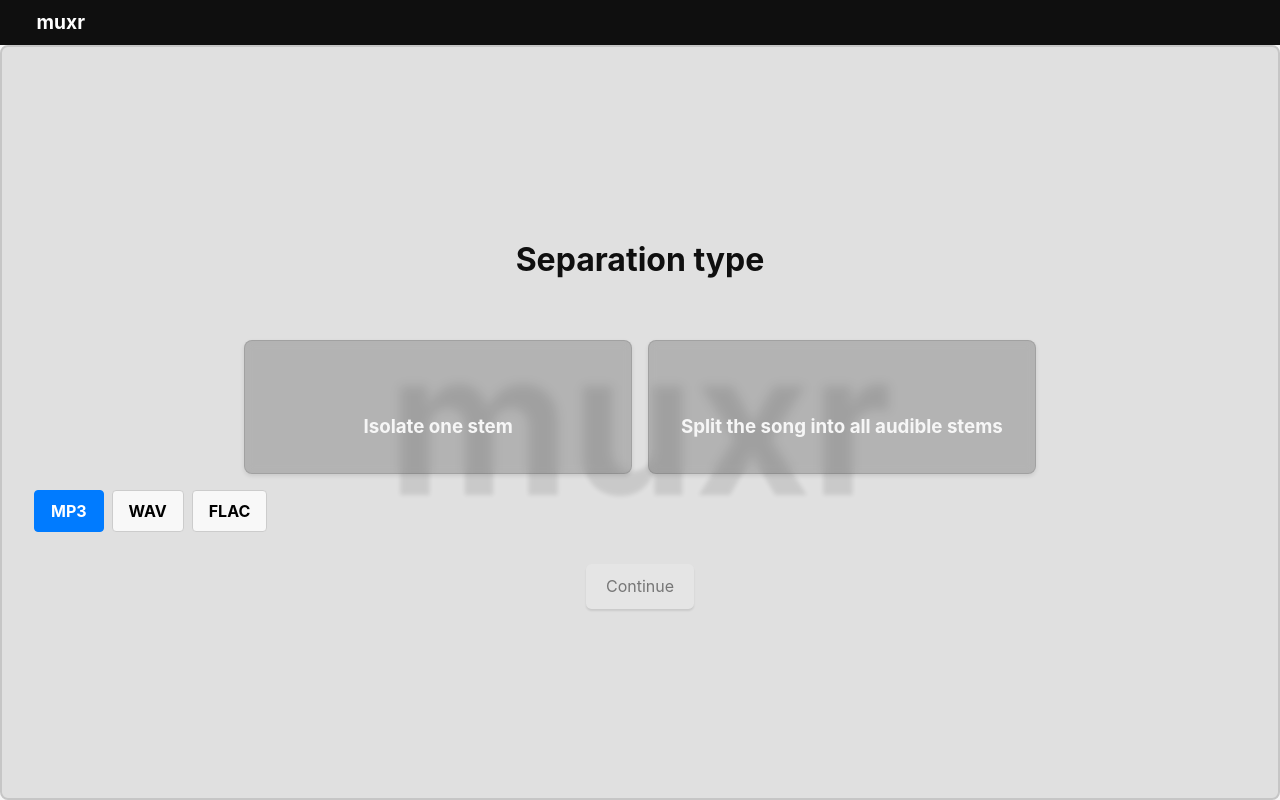
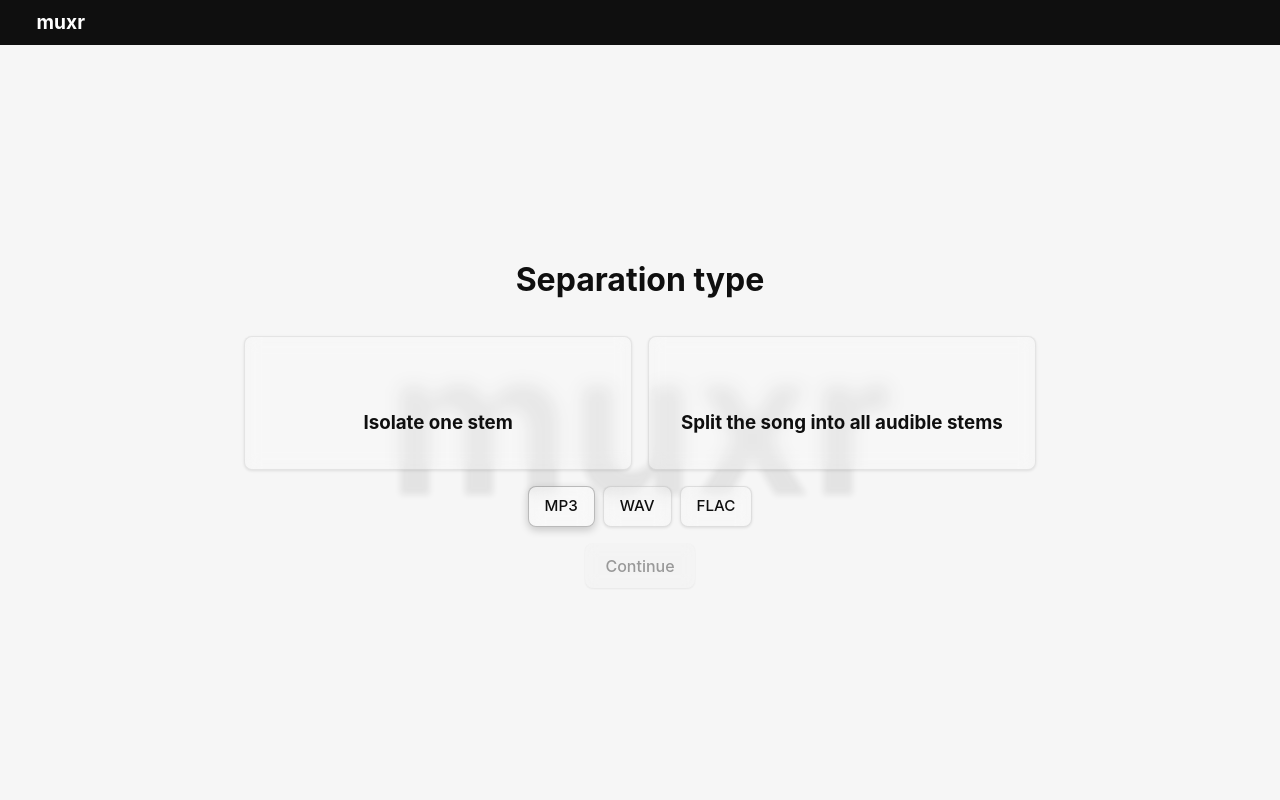
Before and after one commit to fjenda/muxr, a SvelteKit app in the folder web/: page /configure in a window 1280 px wide. Built offline with nearby package versions, Linux system fonts and the light colour scheme; some icons are missing.

Commit message:
style: globalized scss

```diff
--- a/web/src/lib/components/Button.svelte
+++ b/web/src/lib/components/Button.svelte
@@ -6,50 +6,59 @@
     {@render children()}
 </button>
 
-<style>
+<style lang="scss">
   button {
-        border-radius: 0.35rem;
-        border: 1px solid transparent;
+    display: inline-flex;
+    align-items: center;
+    justify-content: center;
     padding: 0.6em 1.2em;
     font-size: 1em;
+    font-weight: 500;
+    border-radius: 0.5rem;
+    border: 1px solid rgba(255, 255, 255, 0.1);
+    background: rgba(255, 255, 255, 0.08);
     color: var(--text-color-light);
-        background-color: #eaeaea;
-        transition: border-color 0.15s ease-in-out,
-                    background-color 0.15s ease-in-out,
-                    box-shadow 0.15s ease-in-out;
-        box-shadow: 0 2px 2px rgba(0, 0, 0, 0.2);
+    backdrop-filter: blur(6px);
+    -webkit-backdrop-filter: blur(6px);
+    box-shadow: 0 1px 2px rgba(0, 0, 0, 0.15);
+    transition: all 0.2s ease-in-out;
     cursor: pointer;
     outline: none;
-        display: flex;
+
+    &:hover,
+    &:focus-visible {
+      background: rgba(255, 255, 255, 0.12);
+      box-shadow: 0 2px 4px rgba(0, 0, 0, 0.2);
+      border-color: rgba(255, 255, 255, 0.2);
     }
 
-    button:active,
-    button:focus-within,
-    button:focus,
-    button:hover {
-        border-color: var(--border-color-light);
+    &:active {
+      box-shadow: 0 1px 2px rgba(0, 0, 0, 0.2);
     }
 
-    button:disabled {
-        opacity: 0.5;
+    &:disabled {
+      opacity: 0.4;
       cursor: not-allowed;
-    }
-
-    button:disabled:hover {
+      pointer-events: none;
+      background: rgba(200, 200, 200, 0.1);
       border-color: transparent;
     }
 
     @media (prefers-color-scheme: dark) {
-        button {
+      background: rgba(32, 32, 32, 0.2);
       color: var(--text-color-dark);
-            background-color: #303030;
+      border: 1px solid rgba(255, 255, 255, 0.1);
+      box-shadow: 0 1px 2px rgba(0, 0, 0, 0.2);
+
+      &:hover,
+      &:focus-visible {
+        background: rgba(50, 50, 50, 0.25);
+        border-color: rgba(255, 255, 255, 0.2);
       }
 
-        button:active,
-        button:focus-within,
-        button:focus,
-        button:hover {
-            border-color: var(--border-color-dark);
+      &:disabled {
+        background: rgba(60, 60, 60, 0.1);
+      }
     }
   }
 </style>
--- a/web/src/lib/components/Card.svelte
+++ b/web/src/lib/components/Card.svelte
@@ -1,6 +1,7 @@
 <script lang="ts">
     import type { IconDefinition } from "@fortawesome/free-solid-svg-icons";
     import { FontAwesomeIcon } from "@fortawesome/svelte-fontawesome";
+    import { getWaveformColor } from "$utils/getWaveformColor";
 
     interface CardProps {
         icon: IconDefinition;
@@ -13,7 +14,9 @@
     let { icon, title, selected = false, onClick, children }: CardProps = $props();
 </script>
 
-<div class="card" class:highlighted={selected} onclick={onClick} role="button" tabindex="0">
+<div class="card" class:highlighted={selected} onclick={onClick} role="button" tabindex="0"
+     style={getWaveformColor(title) ? `--waveform-color: ${getWaveformColor(title)}` : undefined}
+>
     <div class="icon">
         <FontAwesomeIcon icon={icon} size="3x"/>
     </div>
@@ -25,63 +28,79 @@
     {/if}
 </div>
 
-<style>
-    .card {
-        display: flex;
-        flex-direction: column;
-        align-items: center;
-        padding: 2rem;
-        gap: 1rem;
-        border-radius: 0.5rem;
-        box-shadow: 0 2px 4px rgba(0, 0, 0, 0.1);
-        transition: background-color 0.3s ease, box-shadow 0.3s ease;
+<style lang="scss">
+  $blur: 8px;
+  $radius: 0.5rem;
+  $padding: 2rem;
+  $gap: 1rem;
+  $text-dark: var(--text-color-dark);
+  $text-light: var(--text-color-light, #222);
 
-        background-color: rgba(0, 0, 0, 0.2);
-        color: var(--text-color-dark);
-        backdrop-filter: blur(5px);
-        -webkit-backdrop-filter: blur(5px);
-        border: 1px solid rgba(0, 0, 0, 0.1);
+  .card {
+    display: flex;
+    flex-direction: column;
+    align-items: center;
+    cursor: pointer;
+    padding: $padding;
+    gap: $gap;
+    border-radius: $radius;
+    transition: background 0.3s ease,
+    box-shadow 0.3s ease,
+    transform 0.2s ease,
+    border 0.3s ease;
+    color: $text-dark;
+    backdrop-filter: blur($blur);
+    -webkit-backdrop-filter: blur($blur);
+    border: 1px solid rgba(255, 255, 255, 0.08);
+    background: linear-gradient(135deg, rgba(24, 24, 24, 0.6), rgba(32, 28, 28, 0.4));
+    box-shadow: 0 1px 3px rgba(0, 0, 0, 0.2);
+
+    &:hover {
+      background: linear-gradient(135deg, rgba(32, 32, 32, 0.6), rgba(40, 36, 36, 0.4));
+      box-shadow: 0 3px 6px rgba(0, 0, 0, 0.25);
+      border: 1px solid rgba(255, 255, 255, 0.12);
+      border: 1px solid var(--waveform-color, rgba(255, 255, 255, 0.15));
     }
 
-    .card:hover {
-        background-color: rgba(0, 0, 0, 0.1);
-        box-shadow: 0 4px 8px rgba(255, 255, 255, 0.1);
+    &:active {
+      box-shadow: 0 1px 2px rgba(0, 0, 0, 0.2);
     }
 
-    .card.highlighted {
-        background-color: rgba(0, 0, 0, 0.3);
-        box-shadow: 0 4px 8px rgba(255, 255, 255, 0.2);
+    &.highlighted {
+      background: linear-gradient(135deg, rgba(60, 50, 60, 0.4), rgba(45, 40, 40, 0.3));
+      box-shadow: 0 4px 8px rgba(0, 0, 0, 0.3);
+      border: 1px solid rgba(255, 255, 255, 0.18);
+      border: 1px solid var(--waveform-color, rgba(255, 255, 255, 0.2));
     }
 
-    .title {
-        pointer-events: none;
-        text-align: center;
-    }
 
-    @media screen and (prefers-color-scheme: dark) {
-        .card {
-            background-color: rgba(255, 255, 255, 0.1);
-            color: var(--text-color-dark);
-            backdrop-filter: blur(5px);
-            -webkit-backdrop-filter: blur(5px);
-            border: 1px solid rgba(255, 255, 255, 0.2);
-        }
+    @media screen and (prefers-color-scheme: light) {
+      background: rgba(255, 255, 255, 0.15);
+      color: $text-light;
+      border: 1px solid rgba(0, 0, 0, 0.08);
+      box-shadow: 0 1px 3px rgba(0, 0, 0, 0.1);
 
-        .card:hover {
-            background-color: rgba(255, 255, 255, 0.2);
-            box-shadow: 0 4px 8px rgba(0, 0, 0, 0.2);
-        }
+      &:hover {
+        background: rgba(255, 255, 255, 0.2);
+        box-shadow: 0 3px 6px rgba(0, 0, 0, 0.12);
+        border: 1px solid rgba(0, 0, 0, 0.15);
+      }
 
-        .card.highlighted {
-            background-color: rgba(255, 255, 255, 0.3);
-            box-shadow: 0 4px 8px rgba(0, 0, 0, 0.3);
-        }
+      &.highlighted {
+        background: rgba(255, 255, 255, 0.25);
+        box-shadow: 0 4px 8px rgba(0, 0, 0, 0.15);
+      }
     }
 
     @media screen and (max-width: 650px) {
-        .card {
-            padding: 1rem;
-            gap: 0.5rem;
-        }
+      padding: 1rem;
+      gap: 0.5rem;
     }
+  }
+
+  .title {
+    pointer-events: none;
+    text-align: center;
+  }
+
 </style>
--- /dev/null
+++ b/web/src/lib/styles/configure.scss
@@ -0,0 +1,144 @@
+$gap-lg: 1rem;
+$gap-sm: 0.5rem;
+$padding-lg: 2rem;
+$padding-sm: 1rem;
+$text-dark: var(--text-color-dark);
+$text-light: var(--text-color-light, #222);
+
+.card-grid {
+  display: grid;
+  grid-template-columns: repeat(2, minmax(250px, 1fr));
+  max-width: 1200px;
+  margin: 0 auto;
+  gap: $gap-lg;
+
+  @media screen and (max-width: 1200px) {
+    grid-template-columns: repeat(1, minmax(250px, 1fr));
+  }
+
+  @media screen and (max-width: 650px) {
+    gap: $gap-sm;
+    padding: $gap-sm;
+  }
+}
+
+.title {
+  text-align: center;
+  font-size: 2rem;
+  margin-bottom: 1rem;
+  color: $text-light;
+
+  @media (prefers-color-scheme: dark) {
+    color: $text-dark;
+  }
+
+  @media (max-width: 1200px), (max-width: 650px) {
+    font-size: 1.5rem;
+  }
+}
+
+.container {
+  display: flex;
+  flex-direction: column;
+  justify-content: center;
+  align-items: center;
+  flex-grow: 1;
+  position: relative;
+  padding: $padding-lg;
+  z-index: 0;
+  gap: 1rem;
+
+  &::before {
+    content: "muxr";
+    position: absolute;
+    top: 50%;
+    left: 50%;
+    transform: translate(-50%, -50%);
+    opacity: 0.08;
+    font-size: 12.5rem;
+    font-weight: bold;
+    color: $text-light;
+    pointer-events: none;
+    user-select: none;
+    z-index: -1;
+    filter: blur(3px);
+
+    @media (prefers-color-scheme: dark) {
+      color: $text-dark;
+    }
+
+    @media (max-width: 650px) {
+      font-size: 8rem;
+    }
+  }
+
+  @media (max-width: 1200px) {
+    padding: $padding-sm;
+  }
+}
+
+.button-container  {
+  display: flex;
+  justify-content: center;
+}
+
+
+#format-options {
+  display: flex;
+  gap: $gap-sm;
+}
+
+.format-btn {
+  padding: 0.5rem 1rem;
+  border-radius: 0.5rem;
+  font-weight: 500;
+  font-size: 0.95rem;
+  cursor: pointer;
+  transition: all 0.2s ease-in-out;
+  backdrop-filter: blur(8px);
+  -webkit-backdrop-filter: blur(8px);
+  color: var(--text-color-dark);
+  background: linear-gradient(135deg, rgba(24, 24, 24, 0.6), rgba(32, 28, 28, 0.4));
+  border: 1px solid rgba(255, 255, 255, 0.08);
+  box-shadow: 0 1px 3px rgba(0, 0, 0, 0.2);
+
+  &:hover,
+  &:focus-visible {
+    background: linear-gradient(135deg, rgba(32, 32, 32, 0.6), rgba(40, 36, 36, 0.4));
+    box-shadow: 0 2px 6px rgba(0, 0, 0, 0.25);
+    border-color: rgba(255, 255, 255, 0.15);
+  }
+
+  &.selected {
+    background: linear-gradient(135deg, rgba(60, 50, 60, 0.4), rgba(45, 40, 40, 0.3));
+    box-shadow: 0 3px 8px rgba(0, 0, 0, 0.3);
+    border-color: rgba(255, 255, 255, 0.25);
+    color: $text-dark;
+  }
+
+  @media (prefers-color-scheme: light) {
+    color: $text-light;
+    background: rgba(255, 255, 255, 0.15);
+    border: 1px solid rgba(0, 0, 0, 0.1);
+    box-shadow: 0 1px 3px rgba(0, 0, 0, 0.1);
+
+    &:hover,
+    &:focus-visible {
+      background: rgba(255, 255, 255, 0.2);
+      box-shadow: 0 2px 6px rgba(0, 0, 0, 0.15);
+      border-color: rgba(0, 0, 0, 0.2);
+    }
+
+    &.selected {
+      background: rgba(255, 255, 255, 0.25);
+      border-color: rgba(0, 0, 0, 0.25);
+      box-shadow: 0 3px 8px rgba(0, 0, 0, 0.2);
+      color: $text-light;
+    }
+  }
+
+  &:disabled {
+    opacity: 0.4;
+    cursor: not-allowed;
+  }
+}
--- a/web/src/lib/utils/getWaveformColor.ts
+++ b/web/src/lib/utils/getWaveformColor.ts
@@ -1,4 +1,5 @@
-export const getWaveformColor = (title: string): string => {
+export const getWaveformColor = (title: string): string | undefined => {
+  title = title.toLowerCase();
   switch (title) {
     case "bass":
       return "#dfc768";
@@ -13,6 +14,6 @@ export const getWaveformColor = (title: string): string => {
     case "other":
       return "#7289f3";
     default:
-      return "#ffffff"; // Default color for unrecognized titles
+      return undefined;
   }
 };
--- a/web/src/routes/configure/+page.svelte
+++ b/web/src/routes/configure/+page.svelte
@@ -52,124 +52,6 @@
     </div>
 </div>
 
-<style>
-    .header {
-        text-align: center;
-        margin-bottom: 1.5rem;
-    }
-
-    .card-grid {
-        display: grid;
-        grid-template-columns: repeat(2, minmax(250px, 1fr));
-        max-width: 1200px;
-        margin: 0 auto;
-        gap: 1rem;
-        padding: 1rem;
-    }
-
-    .title {
-        text-align: center;
-        font-size: 2rem;
-        margin-bottom: 1rem;
-        color: var(--text-color-light);
-    }
-
-    .container {
-        display: flex;
-        flex-direction: column;
-        padding: 2rem;
-        justify-content: center;
-        background-color: var(--accent-color-light);
-        border: 2px solid var(--border-color-light);
-        border-radius: 0.5rem;
-        flex-grow: 1;
-        position: relative;
-        z-index: 0;
-    }
-
-    .container::before {
-        content: "muxr";
-        position: absolute;
-        top: 50%;
-        left: 50%;
-        transform: translate(-50%, -50%);
-        opacity: 0.1;
-        font-size: 12.5rem;
-        font-weight: bold;
-        color: var(--text-color-light);
-        pointer-events: none;
-        user-select: none;
-        z-index: -1;
-        filter: blur(2px);
-    }
-
-    @media screen and (max-width: 1200px) {
-        .container {
-            padding: 1rem;
-        }
-
-        .title {
-            font-size: 1.5rem;
-        }
-    }
-
-    @media screen and (max-width: 650px) {
-        .container::before {
-            font-size: 8rem;
-        }
-
-        .card-grid {
-            display: grid;
-            gap: 0.5rem;
-            padding: 0.5rem;
-            grid-template-columns: repeat(1, minmax(250px, 1fr));
-        }
-    }
-
-    @media screen and (prefers-color-scheme: dark) {
-        .title {
-            color: var(--text-color-dark);
-        }
-
-        .container {
-            background-color: var(--element-color-dark);
-            border: 2px solid var(--border-color-dark);
-        }
-
-        .container::before {
-            color: var(--text-color-dark);
-        }
-    }
-
-    .button-container {
-        display: flex;
-        justify-content: center;
-        margin-top: 2rem;
-    }
-
-    #format-options {
-        display: flex;
-        gap: 0.5rem;
-    }
-
-    .format-btn {
-        padding: 0.5rem 1rem;
-        border: 1px solid #ccc;
-        background: #f8f8f8;
-        cursor: pointer;
-        border-radius: 4px;
-        font-weight: bold;
-        transition: all 0.2s ease;
-    }
-
-    .format-btn:hover {
-        background: #eaeaea;
-    }
-
-    .format-btn.selected {
-        background: #007bff;
-        color: white;
-        border-color: #007bff;
-    }
-
+<style lang="scss">
+  @import '../../lib/styles/configure';
 </style>
--- a/web/src/routes/configure/isolate/+page.svelte
+++ b/web/src/routes/configure/isolate/+page.svelte
@@ -46,102 +46,6 @@
     </div>
 </div>
 
-<style>
-    .header {
-        text-align: center;
-        margin-bottom: 1.5rem;
-    }
-
-    .card-grid {
-        display: grid;
-        grid-template-columns: repeat(4, minmax(250px, 1fr));
-        max-width: 1200px;
-        margin: 0 auto;
-        gap: 1rem;
-        padding: 1rem;
-    }
-
-    .title {
-        text-align: center;
-        font-size: 2rem;
-        margin-bottom: 1rem;
-        color: var(--text-color-light);
-    }
-
-    .container {
-        display: flex;
-        flex-direction: column;
-        padding: 2rem;
-        justify-content: center;
-        background-color: var(--accent-color-light);
-        border: 2px solid var(--border-color-light);
-        border-radius: 0.5rem;
-        flex-grow: 1;
-        position: relative;
-        z-index: 0;
-    }
-
-    .container::before {
-        content: "muxr";
-        position: absolute;
-        top: 50%;
-        left: 50%;
-        transform: translate(-50%, -50%);
-        opacity: 0.1;
-        font-size: 12.5rem;
-        font-weight: bold;
-        color: var(--text-color-light);
-        pointer-events: none;
-        user-select: none;
-        z-index: -1;
-        filter: blur(2px);
-    }
-
-    @media screen and (max-width: 1200px) {
-        .container {
-            padding: 1rem;
-        }
-
-        .title {
-            font-size: 1.5rem;
-        }
-
-        .card-grid {
-            grid-template-columns: repeat(2, minmax(250px, 1fr));
-        }
-    }
-
-    @media screen and (max-width: 650px) {
-        .container::before {
-            font-size: 8rem;
-        }
-
-        .card-grid {
-            display: grid;
-            gap: 0.5rem;
-            padding: 0.5rem;
-            grid-template-columns: repeat(1, minmax(250px, 1fr));
-        }
-    }
-
-    @media screen and (prefers-color-scheme: dark) {
-        .title {
-            color: var(--text-color-dark);
-        }
-
-        .container {
-            background-color: var(--element-color-dark);
-            border: 2px solid var(--border-color-dark);
-        }
-
-        .container::before {
-            color: var(--text-color-dark);
-        }
-    }
-
-    .button-container {
-        display: flex;
-        justify-content: center;
-        margin-top: 2rem;
-    }
+<style lang="scss">
+    @import '../../../lib/styles/configure';
 </style>
```
Lines whose indentation alone changed are shown as unchanged.
